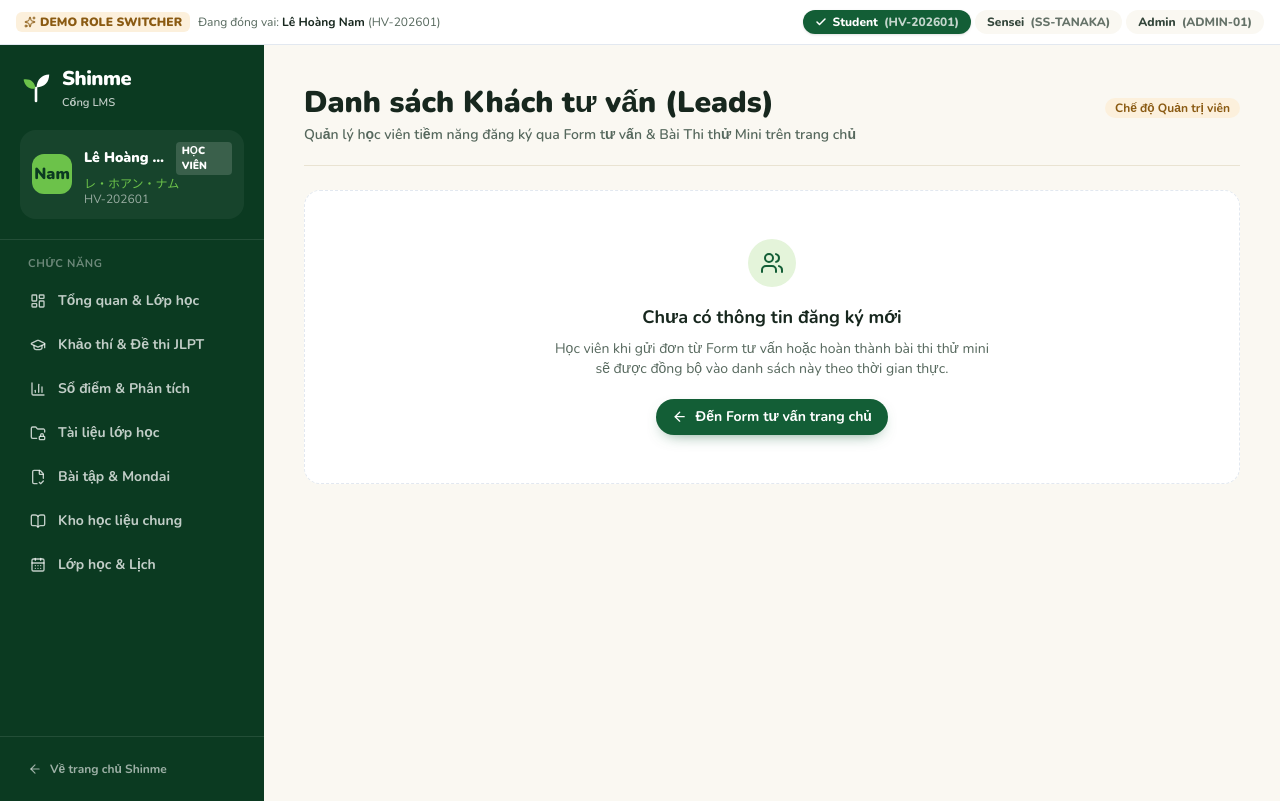
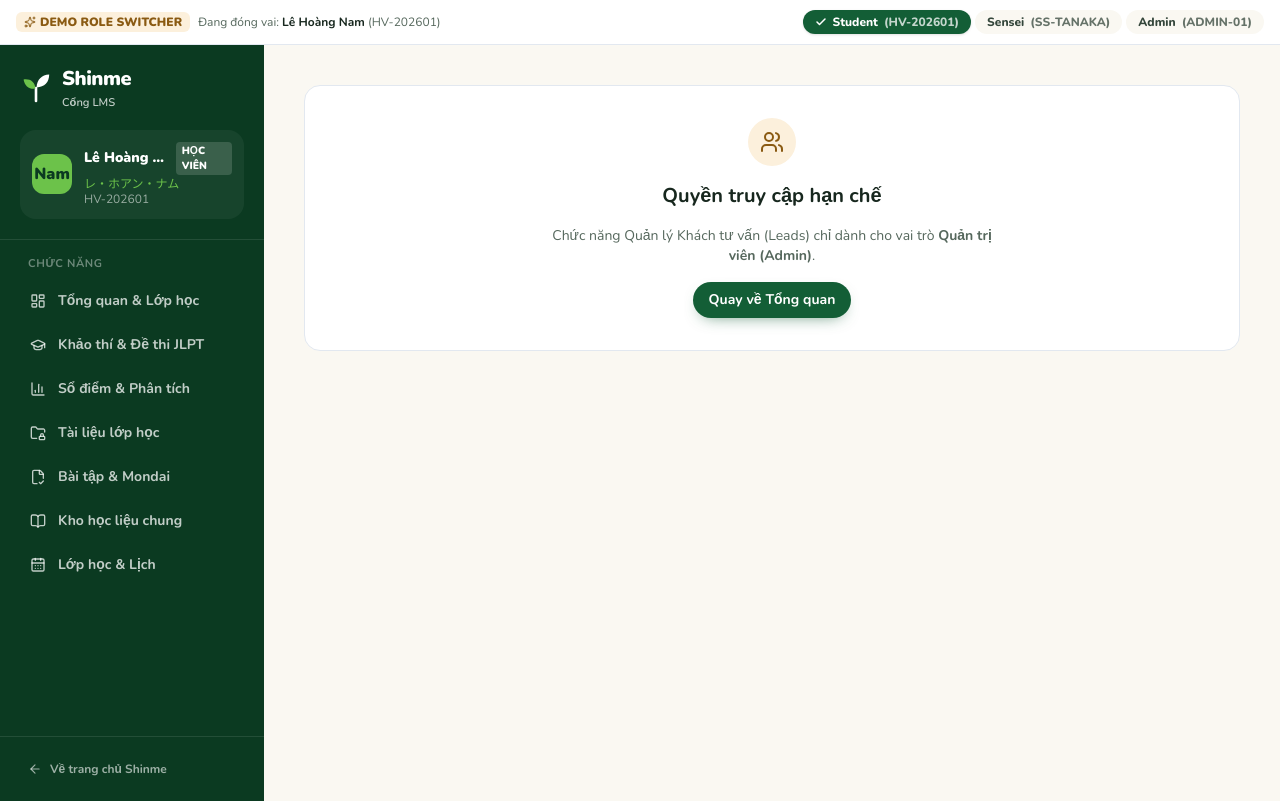
Before and after one commit to minhtue10x1/shinme-jp, a Next.js app: page /portal/leads in a window 1280 px wide. Built offline with nearby package versions, Linux system fonts and the light colour scheme.

Commit message:
fix(portal): navigate to default route on role change and add role boundary guard for leads

```diff
--- a/src/app/portal/leads/page.tsx
+++ b/src/app/portal/leads/page.tsx
@@ -11,6 +11,23 @@ import { useRole } from "@/lib/role-context";
 export default function LeadsPage() {
   const { role } = useRole();
   const leads = useSyncExternalStore(subscribeLeads, getLeadsSnapshot, getLeadsServerSnapshot);
+
+  if (role !== "admin") {
+    return (
+      <div className="rounded-2xl border border-shinme-border bg-shinme-surface p-8 text-center space-y-4">
+        <div className="mx-auto grid size-12 place-items-center rounded-full bg-shinme-warn-soft text-[#8a5a12]">
+          <Users className="size-6" />
+        </div>
+        <h2 className="text-xl font-bold text-shinme-ink">Quyền truy cập hạn chế</h2>
+        <p className="text-sm text-shinme-muted max-w-md mx-auto">
+          Chức năng Quản lý Khách tư vấn (Leads) chỉ dành cho vai trò <strong>Quản trị viên (Admin)</strong>.
+        </p>
+        <Button asChild size="sm">
+          <Link href="/portal">Quay về Tổng quan</Link>
+        </Button>
+      </div>
+    );
+  }
 
   return (
     <div className="space-y-6 animate-[rise-in_260ms_var(--ease-out-expo)_both]">
--- a/src/components/portal/demo-role-switcher.tsx
+++ b/src/components/portal/demo-role-switcher.tsx
@@ -1,17 +1,30 @@
 "use client";
 
-import { Check, ShieldAlert, Sparkles, UserCheck } from "lucide-react";
+import { useRouter, usePathname } from "next/navigation";
+import { Check, Sparkles } from "lucide-react";
 import { ROLES, useRole, type RoleId } from "@/lib/role-context";
 import { cn } from "@/lib/utils";
 
-const ROLE_ITEMS: { id: RoleId; label: string; code: string; short: string }[] = [
-  { id: "student", label: "Học viên", code: ROLES.student.code, short: "Student" },
-  { id: "sensei", label: "Sensei", code: ROLES.sensei.code, short: "Sensei" },
-  { id: "admin", label: "Quản trị viên", code: ROLES.admin.code, short: "Admin" },
+const ROLE_ITEMS: { id: RoleId; label: string; code: string; short: string; defaultRoute: string }[] = [
+  { id: "student", label: "Học viên", code: ROLES.student.code, short: "Student", defaultRoute: "/portal" },
+  { id: "sensei", label: "Sensei", code: ROLES.sensei.code, short: "Sensei", defaultRoute: "/portal" },
+  { id: "admin", label: "Quản trị viên", code: ROLES.admin.code, short: "Admin", defaultRoute: "/portal" },
 ];
 
 export function DemoRoleSwitcher() {
+  const router = useRouter();
+  const pathname = usePathname();
   const { role, user, setRole } = useRole();
+
+  const handleSwitchRole = (newRole: RoleId) => {
+    if (newRole === role) return;
+
+    setRole(newRole);
+
+    // Mặc định chuyển về trang chức năng đầu tiên tương ứng của role đó
+    const target = ROLE_ITEMS.find((r) => r.id === newRole)?.defaultRoute || "/portal";
+    router.push(target);
+  };
 
   return (
     <aside
@@ -37,7 +50,7 @@ export function DemoRoleSwitcher() {
                 type="button"
                 role="radio"
                 aria-checked={active}
-                onClick={() => setRole(item.id)}
+                onClick={() => handleSwitchRole(item.id)}
                 className={cn(
                   "flex items-center gap-1.5 rounded-full px-3 py-1 font-extrabold transition-[background-color,color] duration-150",
                   active
```
Also changed, not shown: firebase.json, 2 other files (tests, documents, lock files or other folders).
